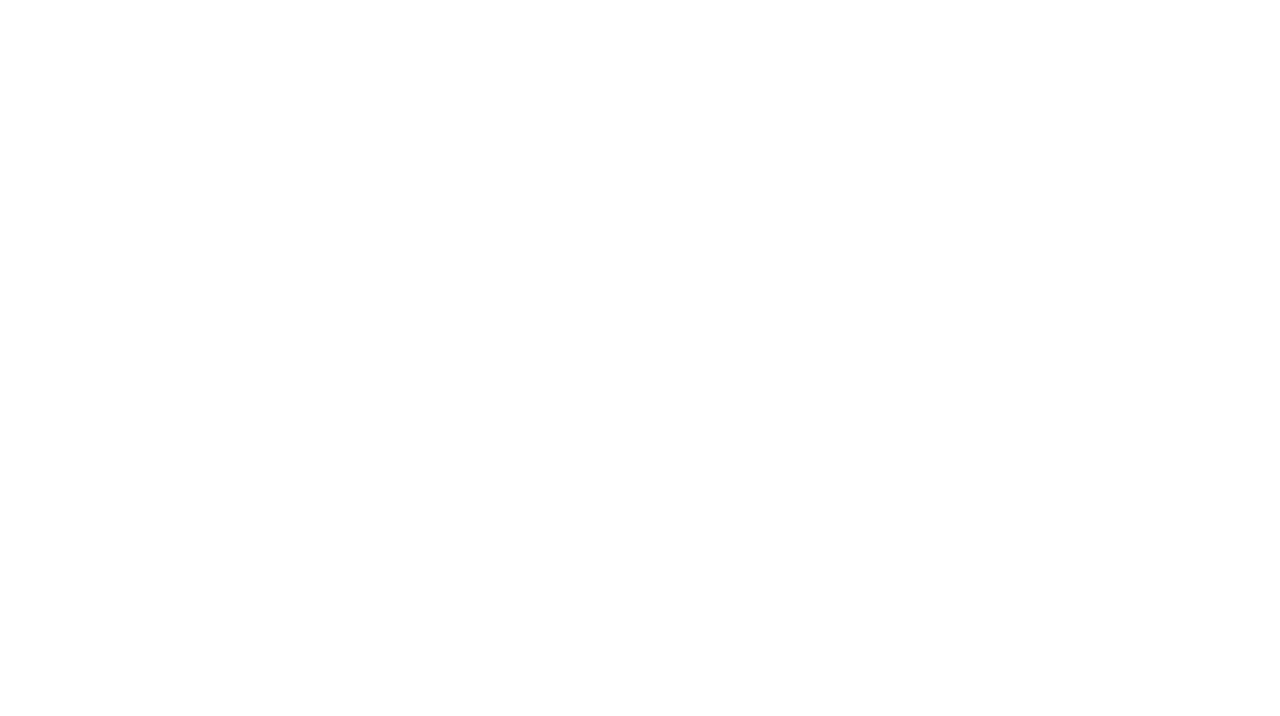
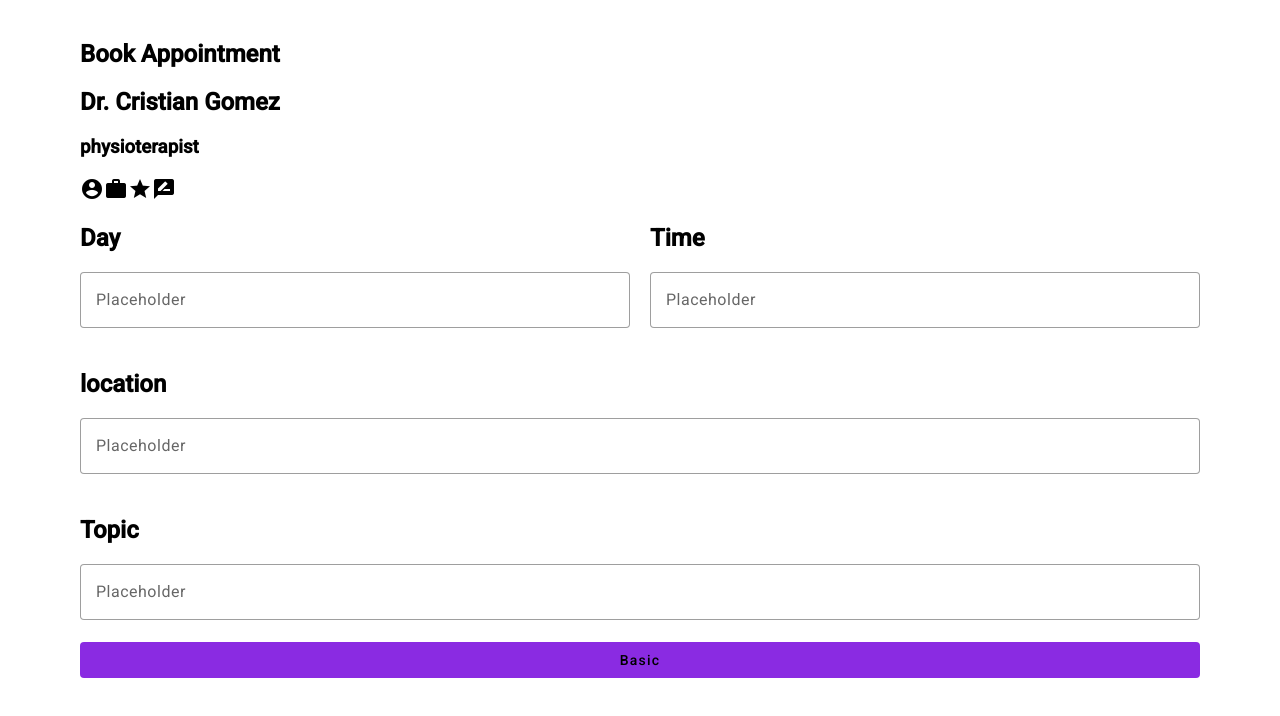
Before and after one commit to upc-pre-202302-IoTheraphy-SI572-SW71/Web-Theraphy, an Angular app: page /book-consultation in a window 1280 px wide. Before the commit this address led to /. Shown: the top 716 px of the page. Built offline with nearby package versions, Linux system fonts and the light colour scheme.

Commit message:
feat(BookConsultation): Added book consultation component.

```diff
--- a/src/app/app-routing.module.ts
+++ b/src/app/app-routing.module.ts
@@ -5,9 +5,11 @@ import {FormsModule, ReactiveFormsModule} from "@angular/forms";
 import {MatFormFieldModule} from "@angular/material/form-field";
 import {MatInputModule} from "@angular/material/input";
 import {NgIf} from "@angular/common";
+import {BookConsultationComponent} from "./appointments/pages/book-consultation/book-consultation.component";
 
 const routes: Routes = [
-  {path: 'physiotherapist-list', component: PhysiotherapistListComponent}
+  {path: 'physiotherapist-list', component: PhysiotherapistListComponent},
+  {path: 'book-consultation', component: BookConsultationComponent}
 ];
 
 @NgModule({
--- /dev/null
+++ b/src/app/appointments/pages/book-consultation/book-consultation.component.css
@@ -0,0 +1,50 @@
+section{
+  margin:40px 80px;
+}
+
+.icons{
+  display: flex;
+
+}
+/*.form{*/
+/*  display: flex;*/
+/*  justify-content: space-between;*/
+/*  flex-wrap: wrap;*/
+/*}*/
+
+.form__section1 {
+  display: flex;
+  flex-direction: column;
+  width: 50%;
+  margin-right: 20px;
+}
+.form__section2{
+  display: flex;
+  flex-direction: column;
+  width: 50%;
+}
+
+.form__twosection{
+    display: flex;
+    justify-content: space-around;
+}
+
+
+.form__section3{
+  display: flex;
+  flex-direction: column;
+  width: 100%;
+}
+.form__section4{
+  display: flex;
+  flex-direction: column;
+}
+
+.form__button {
+  display: flex;
+  justify-content: center;
+}
+button{
+  width: 100%;
+  background-color: blueviolet;
+}
--- /dev/null
+++ b/src/app/appointments/pages/book-consultation/book-consultation.component.html
@@ -0,0 +1,72 @@
+<section>
+  <h1>Book Appointment</h1>
+
+  <h1>Dr. Cristian Gomez</h1>
+  <h3>physioterapist</h3>
+
+  <div class="icons">
+    <div><mat-icon>account_circle</mat-icon></div>
+    <div><mat-icon>work</mat-icon></div>
+    <div><mat-icon>star</mat-icon></div>
+    <div><mat-icon> rate_review</mat-icon></div>
+
+  </div>
+
+
+  <div class="form">
+
+    <div class="form__twosection">
+      <div class="form__section1">
+        <h2>Day</h2>
+        <mat-form-field appearance="outline">
+
+          <input matInput placeholder="Placeholder">
+
+
+        </mat-form-field>
+      </div>
+
+      <div class="form__section2">
+        <h2>Time</h2>
+        <mat-form-field appearance="outline">
+
+          <input matInput placeholder="Placeholder">
+
+
+        </mat-form-field>
+      </div>
+    </div>
+
+
+    <div class="form__section3">
+      <h2>location</h2>
+      <mat-form-field appearance="outline">
+
+        <input matInput placeholder="Placeholder">
+
+
+      </mat-form-field>
+
+    </div>
+
+    <div class="form__section4">
+      <h2>Topic</h2>
+      <mat-form-field appearance="outline">
+
+        <input matInput placeholder="Placeholder">
+
+
+      </mat-form-field>
+
+    </div>
+
+    <div class="form__button">
+      <button mat-button>Basic</button>
+    </div>
+
+
+
+  </div>
+
+
+</section>
```
Also changed, not shown: src/app/app.module.ts (+6 -2 lines), src/app/appointments/pages/book-consultation/book-consultation.component.ts (added, +10 -0 lines), 1 other file (tests, documents, lock files or other folders).
